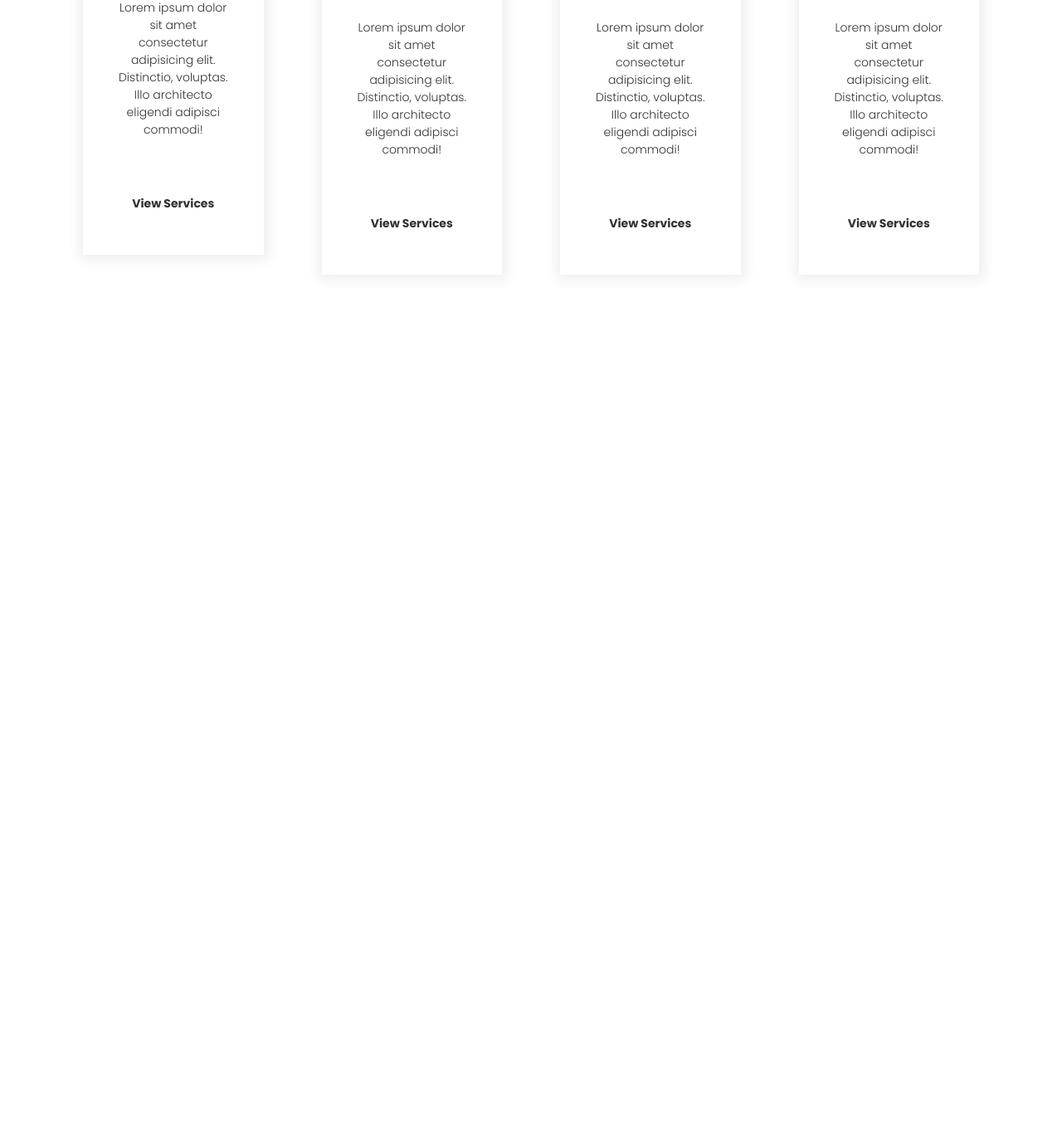
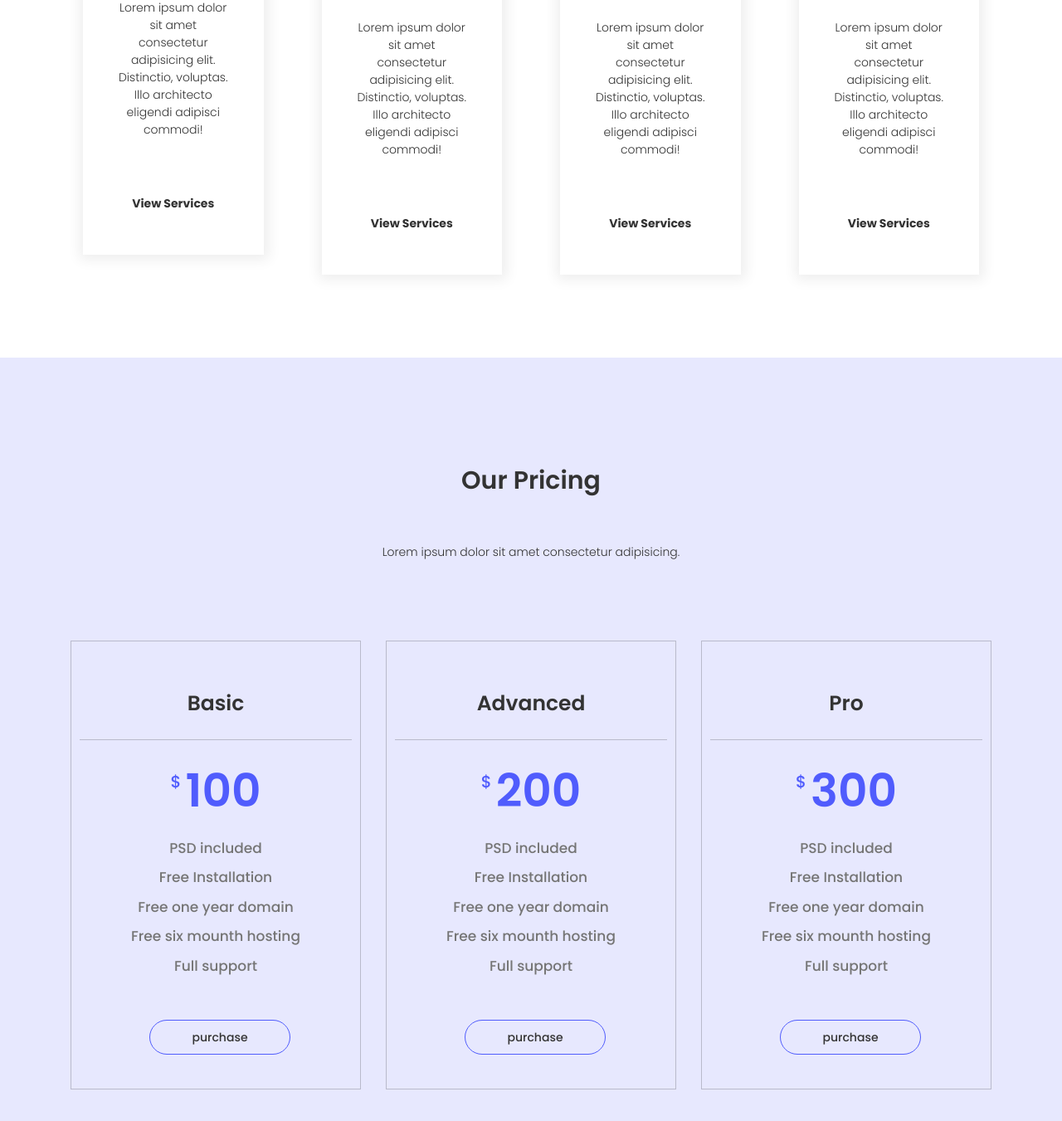
Before and after one commit to codingwithprince/Monu-Webpage, a plain HTML site: page index.html in a window 1280 px wide. Shown: the part 2526-3877 px from the top of the page at 83% size. Before the commit the page ends 2957 px from the top, so only its background shows below. Drawn offline with nearby package versions, Linux system fonts and the light colour scheme.

Commit message:
added pricing section

```diff
--- a/assets/css/style.css
+++ b/assets/css/style.css
@@ -17,6 +17,17 @@ Gloobal CSS===========
 }
 .section-padding{
     padding: 80px 0;
+}
+.section-title h2{
+    font-size: 30px;
+    font-weight: 600;
+    color: var(--black-500);
+    padding: 50px 0;
+}
+.section-title p{
+    font-size: 14px;
+    font-weight: 300;
+    color: var(--black-500);
 }
 *{
     margin: 0;
@@ -75,6 +86,11 @@ body{
     text-decoration: none;
     font-size: 15px;
     font-weight: 500;
+    transition: all 0.5s ease;
+}
+.main-text a:hover{
+    background-color: var(--main-color);
+    color: var(--white);
 }
 .monu-description{
     background-color: #505cfd;
@@ -251,3 +267,71 @@ category-section =====
     padding: 15px 30px;
     text-decoration: none;
 }
+
+
+
+/* ====
+pricing section ===
+================== */
+.pricing-section{
+    background-color: #e7e8fe;
+}
+.price-item{
+    padding: 40px 10px;
+    border: 1px solid rgba(0,0,0,0.2);
+    padding-bottom: 50px;
+    transition: all 0.5s ease;
+}
+.price-item:hover{
+    background-color: var(--white);
+}
+.price-header{
+    border-bottom:1px solid rgba(0,0,0,0.2);
+}
+.price-header h3{
+    font-size: 25px;
+    font-weight: 600;
+    color: var(--black-500);
+    padding: 20px 0;
+}
+.price-body{
+    padding: 20px 0;
+}
+.price p{
+    font-size: 20px;
+    font-weight: 500;
+    color: #505cfd;
+    padding-top: 15px;
+    padding-right: 5px;
+}
+.price span{
+    font-size: 55px;
+    font-weight: 600;
+    color: #505cfd;
+}
+.price-list{
+    padding: 15px;
+    margin: 0;
+}
+.price-list ul li{
+    list-style: none;
+    font-size: 17px;
+    font-weight: 500;
+    color: var(--black-300);
+    padding-bottom: 10px;
+}
+.price-footer a{
+    font-size: 14px;
+    font-weight: 500;
+    padding: 10px 50px;
+    border: 1px solid var(--main-color);
+    color: var(--black-500);
+    border-radius: 30px;
+    margin-left: 10px;
+    text-decoration: none;
+    transition: all 0.5s ease;
+}
+.price-footer a:hover{
+    background-color: #505cfd;
+    color: var(--white);
+}
--- a/index.html
+++ b/index.html
@@ -188,6 +188,98 @@
             </div>
         </div>
     </section>
+
+
+    <!-- =========== pricing section =========== -->
+
+    <section class="pricing-section section-padding">
+        <div class="container">
+            <div class="row justify-content-center">
+                <div class="section-title text-center">
+                    <h2>Our Pricing</h2>
+                    <p>Lorem ipsum dolor sit amet consectetur adipisicing.</p>
+                </div>
+            </div>
+            <div class="row section-padding">
+                <div class="col-md-4">
+                    <div class="price-item">
+                        <div class="price-header text-center">
+                            <h3>Basic</h3>
+                        </div>
+                        <div class="price-body text-center">
+                            <div class="price d-flex text-center justify-content-center">
+                                <p>$</p>
+                                <span>100</span>
+                            </div>
+                            <div class="price-list">
+                                <ul>
+                                    <li>PSD included</li>
+                                    <li>Free Installation</li>
+                                    <li>Free one year domain</li>
+                                    <li>Free six mounth hosting</li>
+                                    <li>Full support</li>
+                                </ul>
+                            </div>
+                        </div>
+                        <div class="price-footer text-center">
+                            <a href="#">purchase</a>
+                        </div>
+                    </div>
+                </div>
+                <div class="col-md-4">
+                    <div class="price-item">
+                        <div class="price-header text-center">
+                            <h3>Advanced</h3>
+                        </div>
+                        <div class="price-body text-center">
+                            <div class="price d-flex text-center justify-content-center">
+                                <p>$</p>
+                                <span>200</span>
+                            </div>
+                            <div class="price-list">
+                                <ul>
+                                    <li>PSD included</li>
+                                    <li>Free Installation</li>
+                                    <li>Free one year domain</li>
+                                    <li>Free six mounth hosting</li>
+                                    <li>Full support</li>
+                                </ul>
+                            </div>
+                        </div>
+                        <div class="price-footer text-center">
+                            <a href="#">purchase</a>
+                        </div>
+                    </div>
+                </div>
+                <div class="col-md-4">
+                    <div class="price-item">
+                        <div class="price-header text-center">
+                            <h3>Pro</h3>
+                        </div>
+                        <div class="price-body text-center">
+                            <div class="price d-flex text-center justify-content-center">
+                                <p>$</p>
+                                <span>300</span>
+                            </div>
+                            <div class="price-list">
+                                <ul>
+                                    <li>PSD included</li>
+                                    <li>Free Installation</li>
+                                    <li>Free one year domain</li>
+                                    <li>Free six mounth hosting</li>
+                                    <li>Full support</li>
+                                </ul>
+                            </div>
+                        </div>
+                        <div class="price-footer text-center">
+                            <a href="#">purchase</a>
+                        </div>
+                    </div>
+                </div>
+            </div>
+        </div>
+
+    </section>
     <!-- Optional JavaScript -->
     <!-- jQuery first, then Popper.js, then Bootstrap JS -->
     <script src="https://code.jquery.com/jquery-3.2.1.slim.min.js"
```
